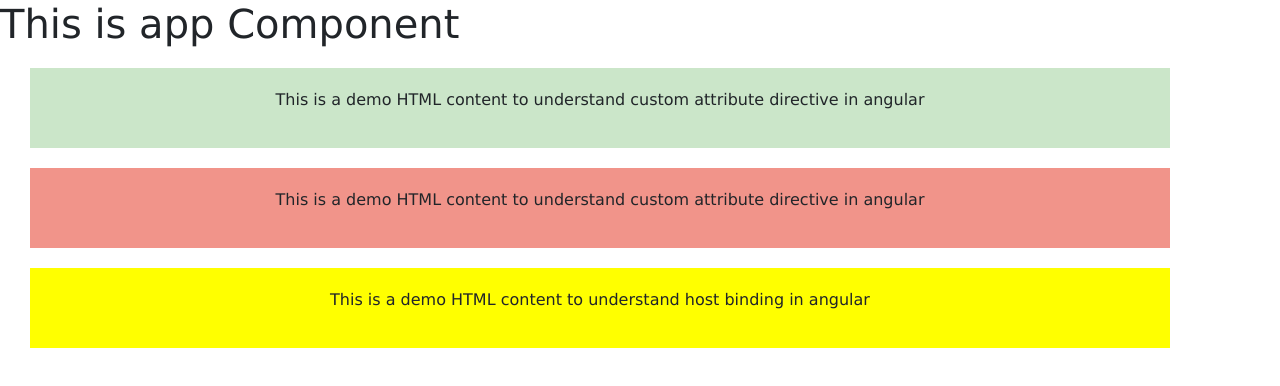
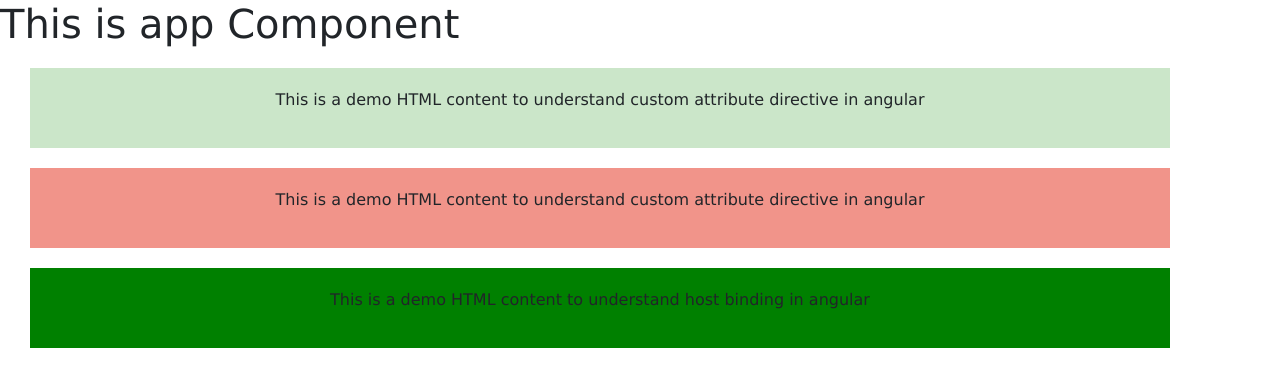
Before and after one commit to joynalam67598/Angular-Lessons, an Angular app in the folder first-ng-app/: page / in a window 1280 px wide. Shown: the top 386 px of the page. Built offline with nearby package versions, Linux system fonts and the light colour scheme.

Commit message:
Binding Directives.

```diff
--- a/first-ng-app/src/app/CustomsDirectives/betterhighlight.directive.ts
+++ b/first-ng-app/src/app/CustomsDirectives/betterhighlight.directive.ts
@@ -4,24 +4,34 @@ import {
     HostBinding,
     HostListener,
     Renderer2,
+    Input,
+    OnInit,
 } from '@angular/core';
 
 @Directive({
     selector: '[appBetterhighlight]',
 })
-export class BetterhighlightDirective {
+export class BetterhighlightDirective implements OnInit {
     constructor(private element: ElementRef, private renderer: Renderer2) {}
 
+    @Input() defaultColor: string = 'yellow';
+    @Input() highLightColor: string = 'pink';
+
     // binding - property of directive class with the property of html element.
-    @HostBinding('style.backgroundColor') background: string = 'yellow';
+    @HostBinding('style.backgroundColor') background: string =
+        this.defaultColor;
     @HostBinding('style.border') border: string = 'none';
 
+    ngOnInit(): void {
+        this.background = this.defaultColor;
+    }
+
     @HostListener('mouseenter') mouseEnter() {
-        this.background = 'pink';
+        this.background = this.highLightColor;
         this.border = 'red 2px solid';
     }
     @HostListener('mouseleave') mouseLeave() {
-        this.background = 'yellow';
+        this.background = this.defaultColor;
         this.border = 'none';
     }
 }
--- a/first-ng-app/src/app/app.component.html
+++ b/first-ng-app/src/app/app.component.html
@@ -14,6 +14,11 @@
     </p>
 </div>
 
-<div class="container" appBetterhighlight>
+<div
+    class="container"
+    appBetterhighlight
+    [defaultColor]="'green'"
+    [highLightColor]="'orange'"
+>
     <p>This is a demo HTML content to understand host binding in angular</p>
 </div>
```
